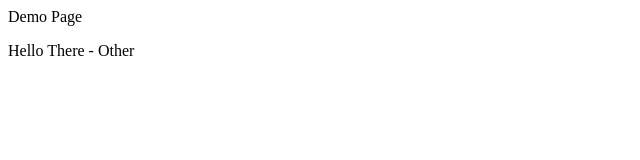
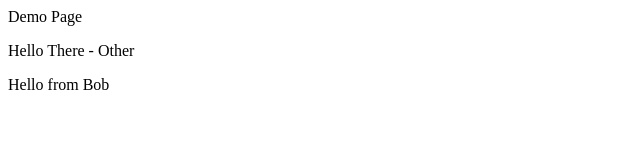
Before and after one commit to fniftaly/demo, a plain HTML site: page public_html/index.html in a window 1280 px wide. Shown: the whole page, without its empty margins (0-640 px from the left). Drawn offline with Linux system fonts and the light colour scheme.

Commit message:
Update index.html

```diff
--- a/public_html/index.html
+++ b/public_html/index.html
@@ -16,6 +16,9 @@ and open the template in the editor.
             <div class="add">
                 <p>Hello There - Other</p>
             </div>
+            <div class="Bob">
+                <p>Hello from Bob</p>
+            </div>
         </div>
     </body>
 </html>
```
